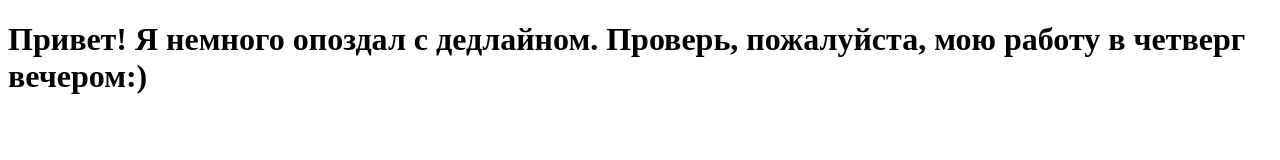
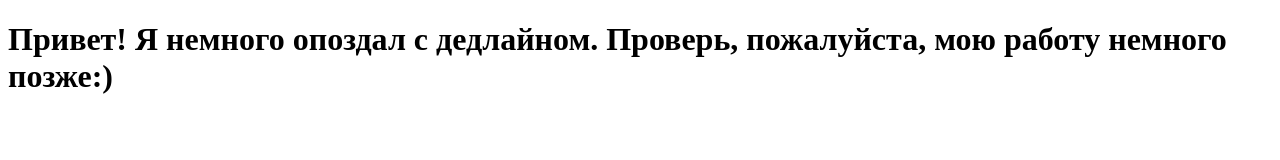
Before and after one commit to ArtemLebedevv/rsschool-cv, a plain HTML site: page index.html in a window 1280 px wide. Drawn offline with Linux system fonts and the light colour scheme.

Commit message:
feat: change message

```diff
--- a/index.html
+++ b/index.html
@@ -7,6 +7,6 @@
     <title>CV</title>
 </head>
 <body>
-    <h1>Привет! Я немного опоздал с дедлайном. Проверь, пожалуйста, мою работу в четверг вечером:)</h1>
+    <h1>Привет! Я немного опоздал с дедлайном. Проверь, пожалуйста, мою работу немного позже:)</h1>
 </body>
 </html>
```
